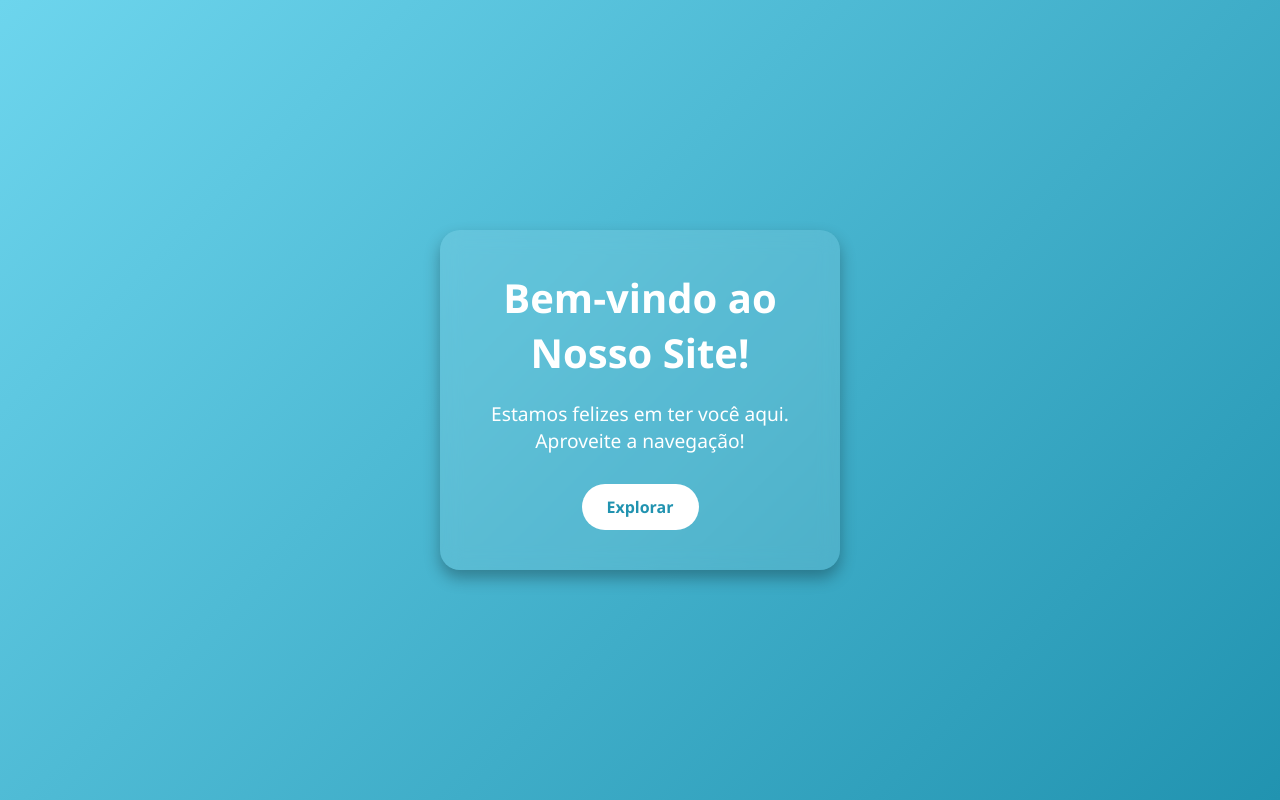
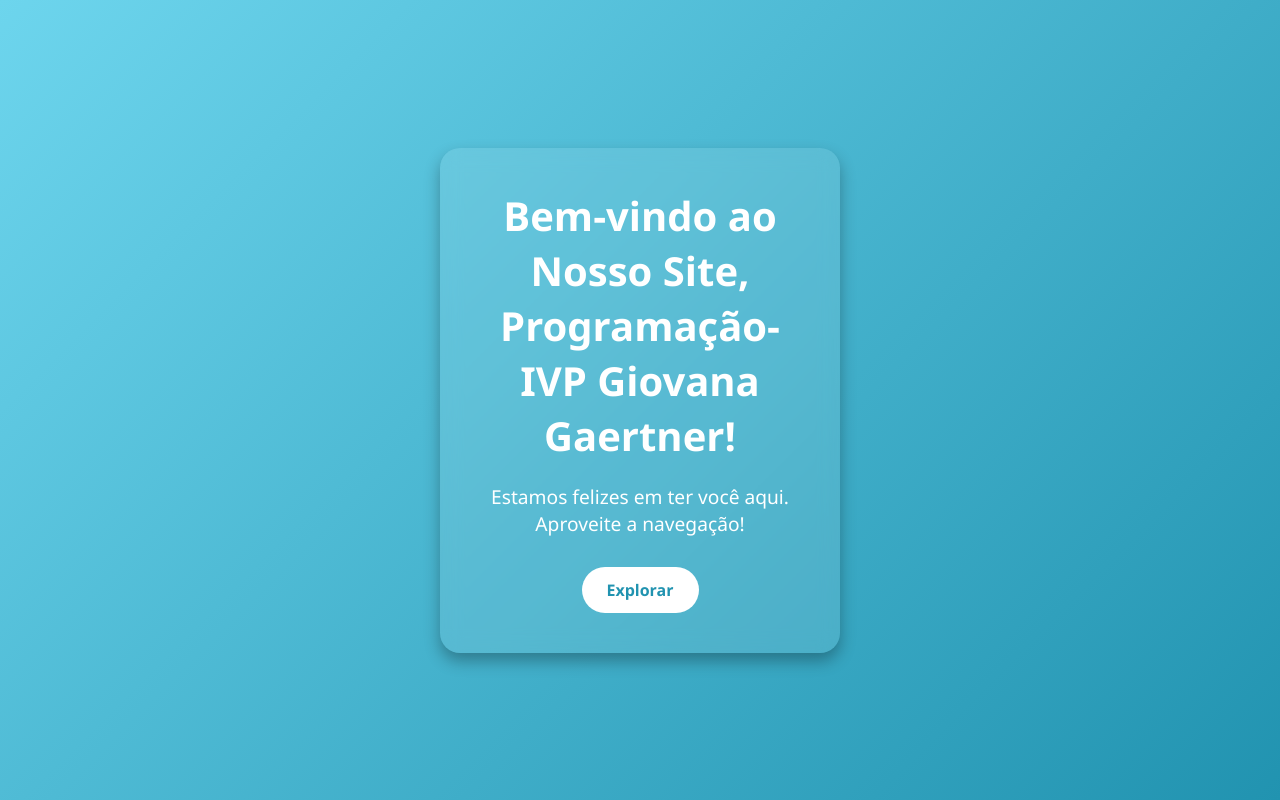
Before and after one commit to ProfessoraGiovana/Forma-o-, a plain HTML site: page index.html in a window 1280 px wide. Drawn offline with Linux system fonts and the light colour scheme.

Commit message:
Coloquei meu nome

```diff
--- a/index.html
+++ b/index.html
@@ -8,7 +8,8 @@
 </head>
 <body>
   <div class="container">
-    <h1>Bem-vindo ao Nosso Site!</h1>
+    <h1>Bem-vindo ao Nosso Site, Programação-IVP
+      Giovana Gaertner!</h1>
     <p>Estamos felizes em ter você aqui. Aproveite a navegação!</p>
     <a href="#" class="botao">Explorar</a>
   </div>
```
